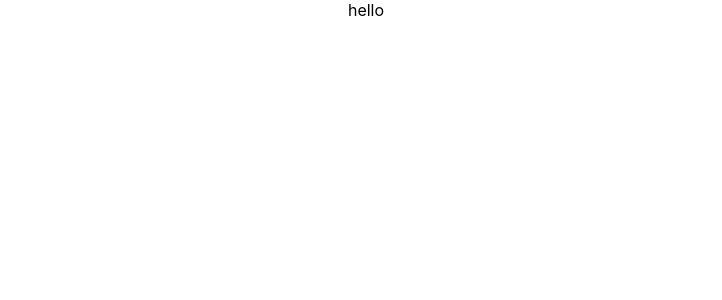
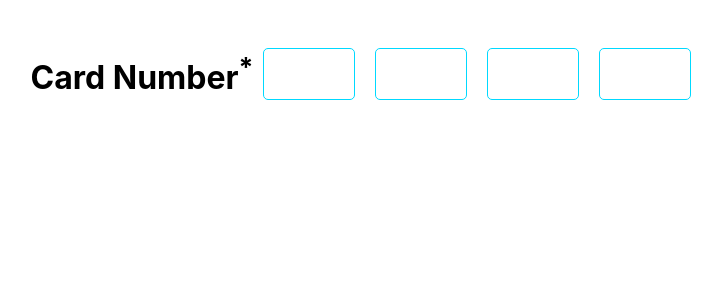
Before and after one commit to shreyas-shriyan/credit-card-input, a React (Create React App) app: page / in a window 1280 px wide. Shown: the top 300 px of the page, without its empty margins (274-996 px from the left). Built offline with nearby package versions, Linux system fonts and the light colour scheme.

Commit message:
created basic input box layout #1

```diff
--- a/src/App.js
+++ b/src/App.js
@@ -1,9 +1,10 @@
 import './App.css';
+import CardInput from "./components/CardInput";
 
 function App() {
   return (
     <div className="App">
-      hello
+      <CardInput length={5} label="Pin Input"></CardInput>
     </div>
   );
 }
--- /dev/null
+++ b/src/components/CardInput.jsx
@@ -0,0 +1,16 @@
+import React, { useState } from 'react'
+import styles from "./CardInput.module.css"
+
+export default function CardInput(props) {
+    const [value, setValue] = useState(new Array(4).fill(""))
+
+
+    return (
+        <div className={styles.container}>
+            <h1>Card Number<sup>*</sup></h1>
+            {value.map((item, index) => (
+                <input className={styles.input} />
+            ))}
+        </div>
+    )
+}
--- /dev/null
+++ b/src/components/CardInput.module.css
@@ -0,0 +1,15 @@
+.container{
+    display: flex;
+    justify-content: center;
+    align-items: center;
+    margin-top: 30px;
+}
+
+.input{
+    width: 70px ;
+    height: 30px;
+    padding: 10px;
+    margin: 10px;
+    border: 1px solid rgb(0, 217, 255);
+    border-radius: 5px;
+}
```
Also changed, not shown: 1 other file (tests, documents, lock files or other folders).
